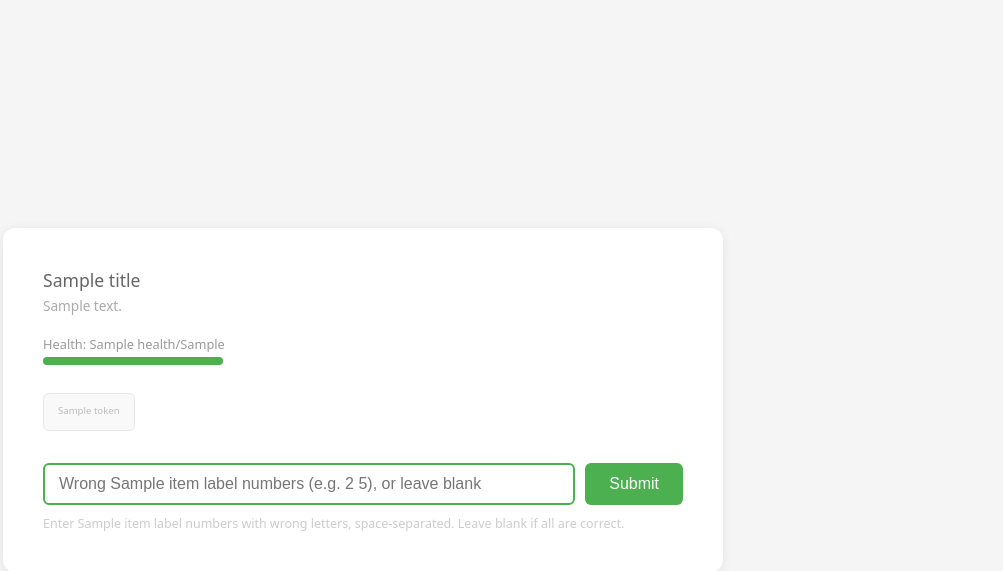
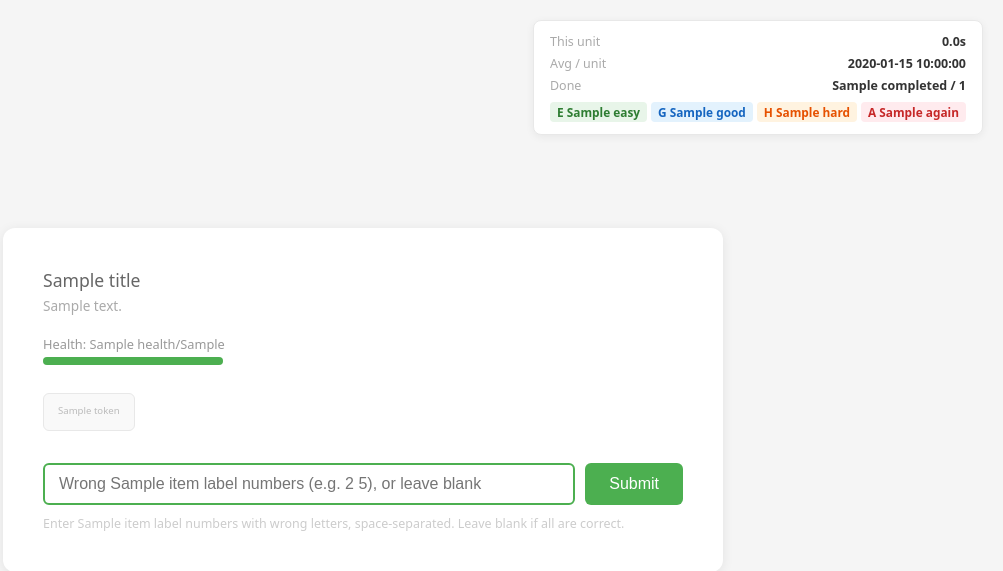
Before and after one commit to yipingwang12/wiki-acronym-tables, a Python web app: template src/wiki_acronyms/templates/quiz.html in a window 1280 px wide. Shown: the top 571 px of the page, without its empty margins (277-1280 px from the left). Run offline with Jinja, Linux system fonts and the light colour scheme; the template is opened without the code that fills it: most values are stand-ins (such as "Sample title", 1, 10 or a date in 2020).

Commit message:
feat: infobox with live timer, session avg, outcome counts, and progress
- quiz.html: fixed top-right infobox; JS setInterval drives per-0.1s timer
- web_app: tracks stats dict (easy/good/hard/again/total_time/completed) in
  session; resets on health exhaustion; passes display_time float to template
- srs.review() now returns Rating so web_app avoids double classify call
- 6 new infobox/stats tests

```diff
--- a/src/wiki_acronyms/srs.py
+++ b/src/wiki_acronyms/srs.py
@@ -48,13 +48,14 @@ class SRSScheduler:
         self._logger = logger
         self._scheduler = Scheduler(desired_retention=desired_retention)
 
-    def review(self, item_text: str, mode: str, response_secs: float, correct: bool) -> None:
+    def review(self, item_text: str, mode: str, response_secs: float, correct: bool) -> Rating:
         key = make_item_key(item_text)
         rating = classify_response(mode, item_text, response_secs, correct)
         card_json = self._logger.get_card(key)
         card = Card.from_json(card_json) if card_json else Card()
         card, _ = self._scheduler.review_card(card, rating)
         self._logger.save_card(key, card.to_json())
+        return rating
 
     def get_due_order(self, item_texts: list[str]) -> list[int]:
         """Return indices of items sorted by due date (overdue first)."""
--- a/src/wiki_acronyms/templates/quiz.html
+++ b/src/wiki_acronyms/templates/quiz.html
@@ -29,9 +29,43 @@
     .feedback.wrong { background: #ffebee; color: #c62828; }
     .feedback.restart { background: #fff3e0; color: #e65100; }
     .hint { margin-top: 10px; font-size: 0.78em; color: #ccc; }
+
+    /* infobox */
+    .infobox { position: fixed; top: 20px; right: 20px; background: white; border: 1px solid #e8e8e8; border-radius: 8px; padding: 12px 16px; font-size: 0.78em; box-shadow: 0 2px 8px rgba(0,0,0,0.06); min-width: 148px; }
+    .infobox-row { display: flex; justify-content: space-between; align-items: baseline; gap: 14px; margin-bottom: 5px; }
+    .infobox-label { color: #aaa; }
+    .infobox-val { color: #333; font-weight: 600; font-variant-numeric: tabular-nums; }
+    .infobox-outcomes { display: flex; gap: 4px; margin-top: 8px; flex-wrap: wrap; }
+    .outcome { padding: 2px 7px; border-radius: 4px; font-weight: 600; font-size: 0.95em; white-space: nowrap; }
+    .outcome.easy  { background: #e8f5e9; color: #2e7d32; }
+    .outcome.good  { background: #e3f2fd; color: #1565c0; }
+    .outcome.hard  { background: #fff3e0; color: #e65100; }
+    .outcome.again { background: #ffebee; color: #c62828; }
   </style>
 </head>
 <body>
+
+<div class="infobox">
+  <div class="infobox-row">
+    <span class="infobox-label">This unit</span>
+    <span class="infobox-val" id="unit-timer">0.0s</span>
+  </div>
+  <div class="infobox-row">
+    <span class="infobox-label">Avg / unit</span>
+    <span class="infobox-val">{{ avg_time_str }}</span>
+  </div>
+  <div class="infobox-row">
+    <span class="infobox-label">Done</span>
+    <span class="infobox-val">{{ stats.completed }} / {{ total_items }}</span>
+  </div>
+  <div class="infobox-outcomes">
+    <span class="outcome easy">E {{ stats.easy }}</span>
+    <span class="outcome good">G {{ stats.good }}</span>
+    <span class="outcome hard">H {{ stats.hard }}</span>
+    <span class="outcome again">A {{ stats.again }}</span>
+  </div>
+</div>
+
 <div class="container">
   <h1>{{ title }}</h1>
   <div class="progress">{{ progress_text }}</div>
@@ -58,6 +92,12 @@
     <button type="submit">Submit</button>
   </form>
   <script>
+    const displayedAt = {{ display_time }};
+    const timerEl = document.getElementById('unit-timer');
+    setInterval(() => {
+      timerEl.textContent = (Date.now() / 1000 - displayedAt).toFixed(1) + 's';
+    }, 100);
+
     const t0 = Date.now();
     const strokes = [];
     document.getElementById('answer').addEventListener('keydown', e => {
```
Also changed, not shown: src/wiki_acronyms/web_app.py (+22 -3 lines), tests/test_web_app.py (+46 -0 lines).
